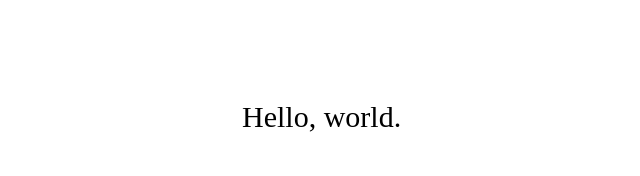
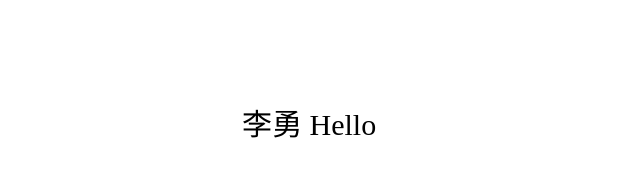
Before and after one commit to asasdasasd/asasdasasd.github.io, a plain HTML site: page index.html in a window 1280 px wide. Shown: the whole page, without its empty margins (298-938 px from the left). Drawn offline with Linux system fonts and the light colour scheme.

Commit message:
change something

```diff
--- a/index.html
+++ b/index.html
@@ -14,7 +14,7 @@
 </head>
 <body>
 <div class="theme">
-  Hello, world.
+  李勇 Hello
 </div>
 
 </body>
```
Also changed, not shown: 1 other file.
